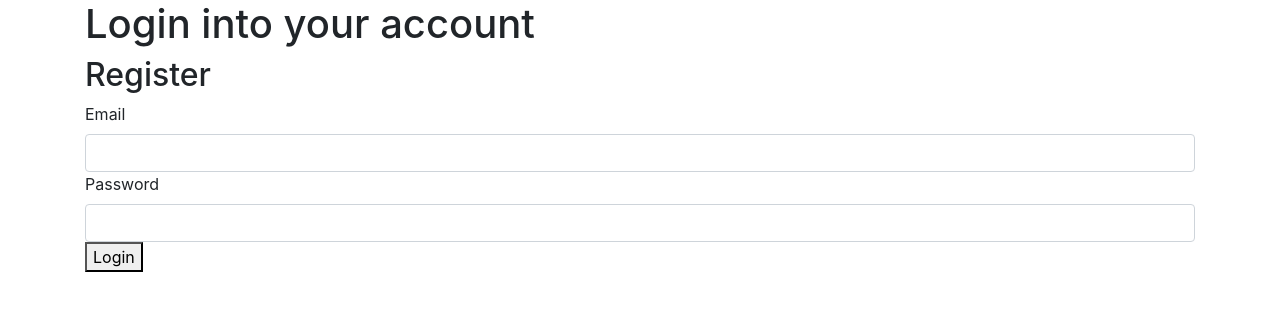
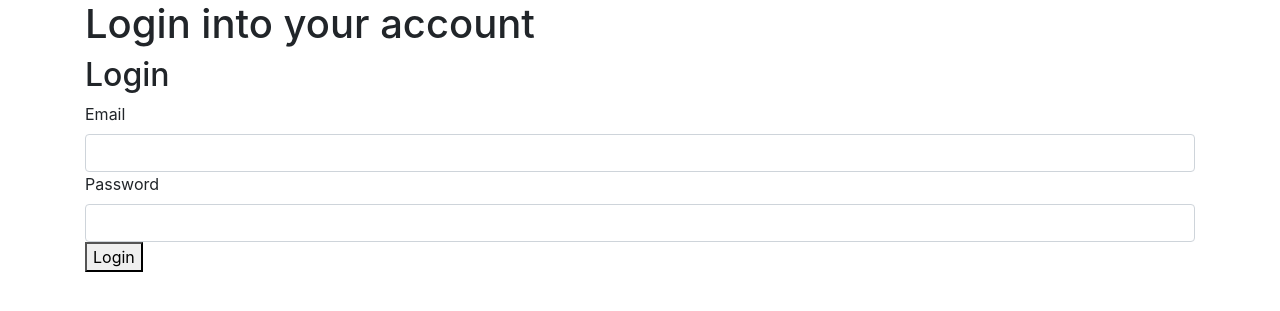
Before and after one commit to OmarMohmdSuleiman/Secretgram, a Node server app: page /login in a window 1280 px wide. Shown: the top 311 px of the page. Run offline with Node 20, Linux system fonts and the light colour scheme; some libraries are stand-ins or nearby versions.

Commit message:
Modify in login code

```diff
--- a/views/login.ejs
+++ b/views/login.ejs
@@ -1,23 +1,24 @@
 <%- include('partials/header') %>
 <div class="container">
+
           <h1>Login into your account</h1>
-    <h2>Register</h2>
 
 
-          <div class="register-form">
 
-            <!-- Makes POST request to /register route -->
-            <form action="/register" method="POST">
+    <h2>Login</h2>
+
+    <div class="login-form">
+        <!-- Makes POST request to /login route -->
+        <form action="/login" method="POST">
             <div class="fill-that">
                 <label for="email">Email</label>
-                <input type="email" class="form-control" name="username">
+                <input type="email" class="form-control" name="username" required>
             </div>
             <div class="fill-that">
                 <label for="password">Password</label>
-                <input type="password" class="form-control" name="password">
+                <input type="password" class="form-control" name="password" required>
             </div>
-              <button type="submit" class="register-btn">Login</button>
+            <button type="submit" class="login-btn">Login</button>
         </form>
-
     </div>
 </div>
```
Lines whose indentation alone changed are shown as unchanged.
